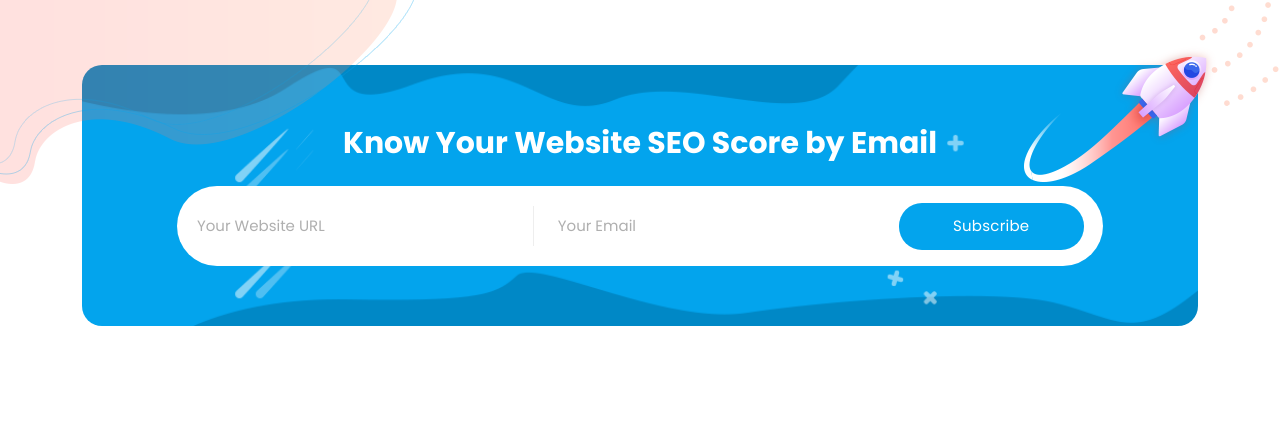
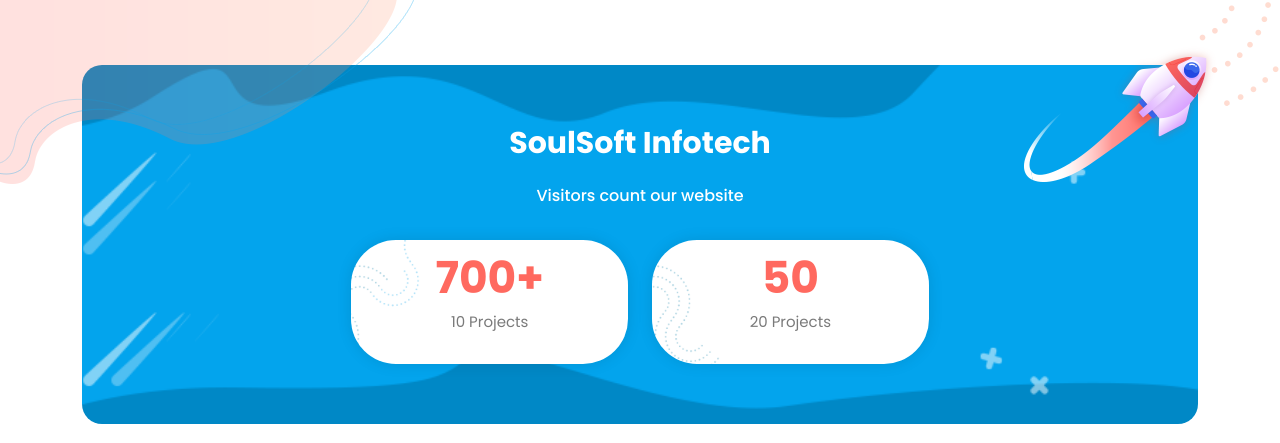
Before and after one commit to PrasadGodage/WEB_SPARKSOUL_SECOND, a plain HTML site: page index.html in a window 1280 px wide. Shown: the part 2200-2643 px from the top of the page. Drawn offline with Linux system fonts and the light colour scheme.

Commit message:
rupali index page changes

```diff
--- a/assets/css/templatemo-onix-digital.css
+++ b/assets/css/templatemo-onix-digital.css
@@ -1315,6 +1315,10 @@ Pricing
   padding-top: 120px;
   margin-top: 0px;
 }
+.top-pad {
+
+  padding-top: 10px !important;
+}
 
 .pricing-tables .section-heading {
   text-align: center;
@@ -1362,9 +1366,22 @@ Pricing
   display: block;
   margin-top: -5px;
 }
+ .website h4 {
+  font-size: 44px;
+  color: #ff695f;
+  font-weight: 700;
+  display: block;
+
+  padding-top: 5px;
+  text-align: center;
+}
 
 .pricing-tables .item ul {
-  margin-top: 30px;
+  /*margin-top: 30px;*/
+}
+
+.pricing_padding {
+padding: 10px !important;
 }
 
 .pricing-tables .item ul li {
@@ -1431,12 +1448,29 @@ Subscribe
   text-align: center;
   margin-bottom: 25px;
 }
+.subscribe .inner-content h6{
+  font-size: 16px;
+  color: #fff;
+  text-align: center;
+  margin-bottom: 25px;
+}
 
 .subscribe .inner-content form {
   width: 100%;
   height: 80px;
   border-radius: 40px;
   background-color: #fff;
+
+}
+.subscribe .inner-content .web {
+  width: auto;
+  height: 80px;
+  border-radius: 40px;
+  background-color: #fff;
+}
+.web{
+margin: 20px;
+
 }
 
 .subscribe .inner-content form input {
--- a/index.html
+++ b/index.html
@@ -244,12 +244,55 @@ https://templatemo.com/tm-565-onix-digital
           <div class="inner-content">
             <div class="row">
               <div class="col-lg-10 offset-lg-1">
-                <h2>Know Your Website SEO Score by Email</h2>
-                <form id="subscribe" action="" method="get">
-                  <input type="text" name="website" id="website" placeholder="Your Website URL" required="">
-                  <input type="text" name="email" id="email" pattern="[^ @]*@[^ @]*" placeholder="Your Email" required="">
-                  <button type="submit" id="form-submit" class="main-button ">Subscribe</button>
-                </form>
+                <h2>SoulSoft Infotech</h2>
+                <h6>Visitors count our website</h6>
+              <!--
+                <div class="col-lg-12">
+                  <div class="col-lg-6 web">
+                    <div class="item website first-item">
+                       <h4 class="">700+</h4>
+                       <p>Users of our product.</p>
+                    </div>
+
+                  </div>
+                  <div class="col-lg-6 web align-self-center">
+                    <div class="item website first-item">
+                      <h4 class="">50</h4>
+                    <p>Gain new user of last month</p>
+                    </div>
+
+                  </div>
+                </div>
+              -->
+              <div id="pricing" class="pricing-tables top-pad">
+
+                <div class="container">
+                  <div class="row">
+                    <div class="col-lg-4 offset-lg-2">
+                      <div class="item first-item pricing_padding">
+                      <span>700+</span>
+                        <ul>
+                          <li>10 Projects</li>
+
+                        </ul>
+
+                      </div>
+                    </div>
+                    <div class="col-lg-4">
+                      <div class="item second-item pricing_padding">
+
+                        <span>50</span>
+                        <ul>
+                          <li>20 Projects</li>
+
+                        </ul>
+
+                      </div>
+                    </div>
+
+                  </div>
+                </div>
+              </div>
               </div>
             </div>
           </div>
```
